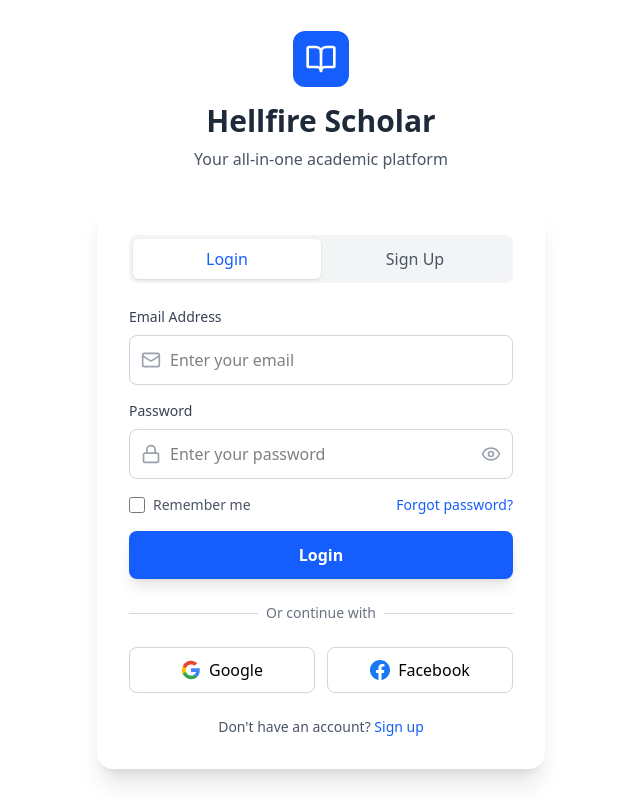
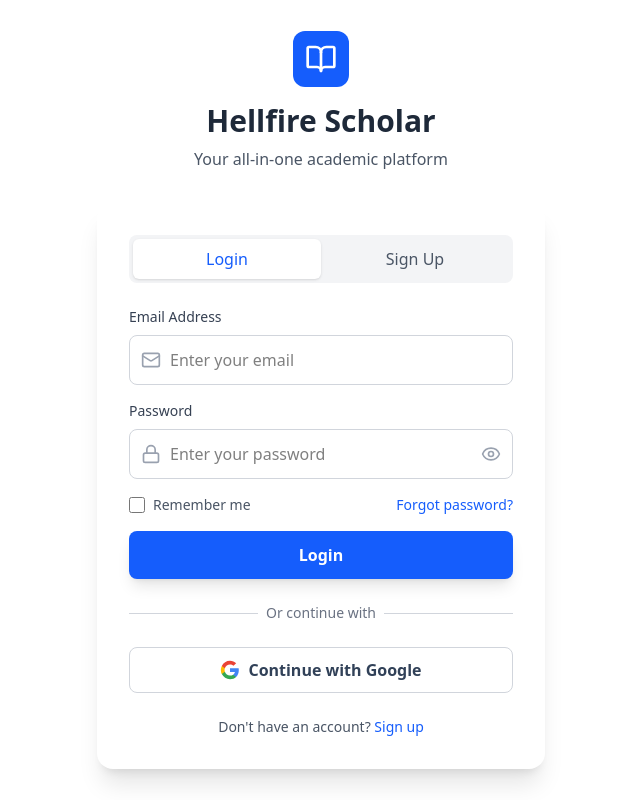
Before and after one commit to RishilShakya001/hellfireScholar, a React (Vite) app in the folder frontend/hellfire/: page /login in a window 1280 px wide. Shown: the whole page, without its empty margins (319-959 px from the left). Built offline with nearby package versions, Linux system fonts and the light colour scheme; no server answers.

Commit message:
update " login page\

```diff
--- a/frontend/hellfire/src/pages/Login.jsx
+++ b/frontend/hellfire/src/pages/Login.jsx
@@ -302,8 +302,8 @@ export default function AuthPage() {
           </div>
 
           {/* Social Login Buttons */}
-          <div className="grid grid-cols-2 gap-3">
-            <button className="flex items-center justify-center py-2.5 px-4 border border-gray-300 rounded-lg hover:bg-gray-50 transition">
+          <div className="w-full">
+            <button className="w-full flex items-center justify-center py-2.5 px-4 border border-gray-300 rounded-lg hover:bg-gray-50 transition font-semibold text-slate-700">
               <svg className="w-5 h-5 mr-2" viewBox="0 0 24 24">
                 <path
                   fill="#4285F4"
@@ -322,13 +322,7 @@ export default function AuthPage() {
                   d="M12 5.38c1.62 0 3.06.56 4.21 1.64l3.15-3.15C17.45 2.09 14.97 1 12 1 7.7 1 3.99 3.47 2.18 7.07l3.66 2.84c.87-2.6 3.3-4.53 6.16-4.53z"
                 />
               </svg>
-              Google
-            </button>
-            <button className="flex items-center justify-center py-2.5 px-4 border border-gray-300 rounded-lg hover:bg-gray-50 transition">
-              <svg className="w-5 h-5 mr-2" fill="#1877F2" viewBox="0 0 24 24">
-                <path d="M24 12.073c0-6.627-5.373-12-12-12s-12 5.373-12 12c0 5.99 4.388 10.954 10.125 11.854v-8.385H7.078v-3.47h3.047V9.43c0-3.007 1.792-4.669 4.533-4.669 1.312 0 2.686.235 2.686.235v2.953H15.83c-1.491 0-1.956.925-1.956 1.874v2.25h3.328l-.532 3.47h-2.796v8.385C19.612 23.027 24 18.062 24 12.073z" />
-              </svg>
-              Facebook
+              Continue with Google
             </button>
           </div>
 
```
